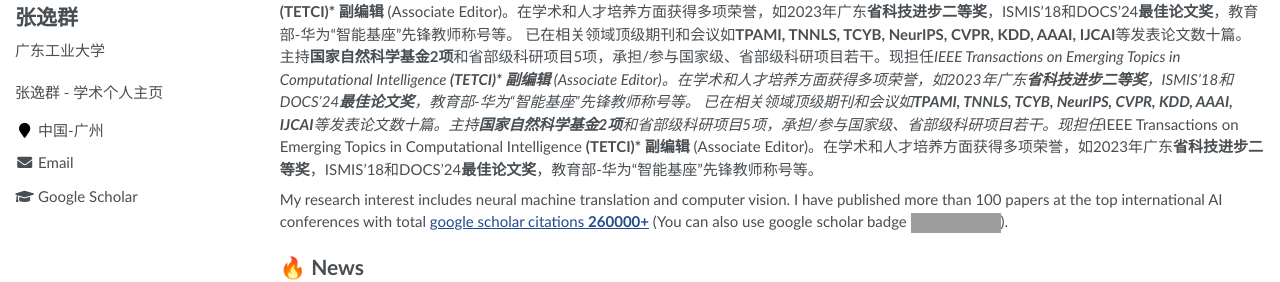
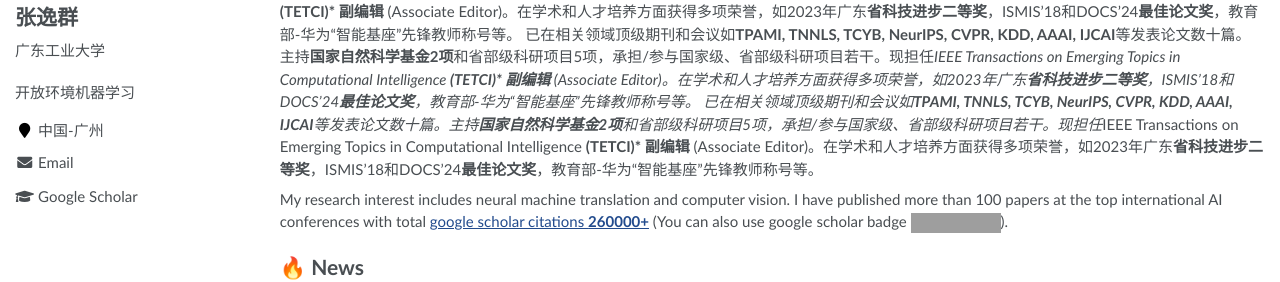
Before and after one commit to yqzhang-Zz/zh, a Jekyll site: the page built from _pages/about.md, in a window 1280 px wide. Shown: the part 272-554 px from the top of the page. Built offline with Jekyll 4.4.1, drawn with Linux system fonts in a browser that asks for light colours; grey boxes are pictures that could not be loaded.

Commit message:
Update _config.yml

```diff
--- a/_config.yml
+++ b/_config.yml
@@ -7,7 +7,7 @@
 
 # Site Settings
 title                    : "张逸群的个人主页"
-description              : "张逸群 - 学术个人主页"
+description              : "开放环境机器学习"
 repository               : "yqzhang-Zz.github.io/zh"
 google_scholar_stats_use_cdn : true
 
```
